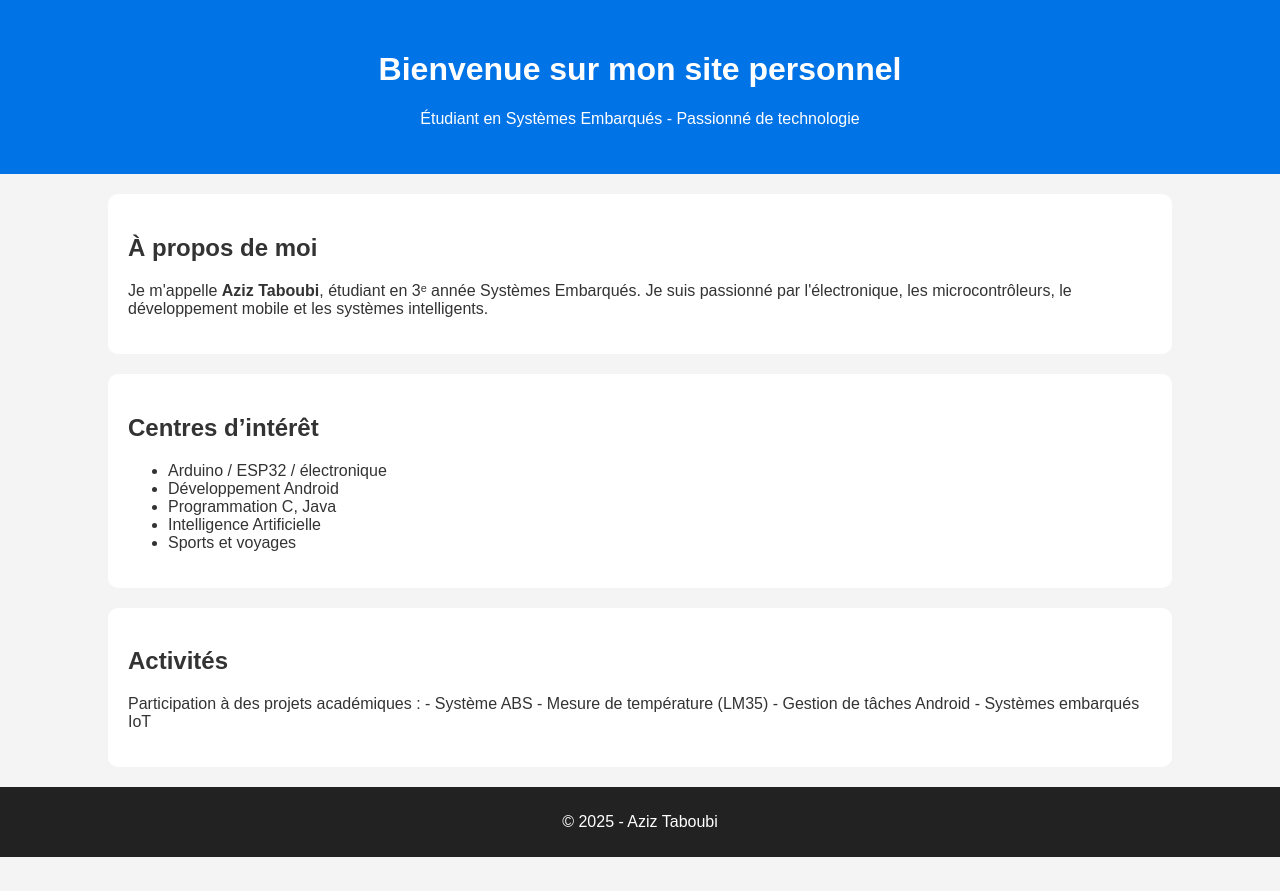
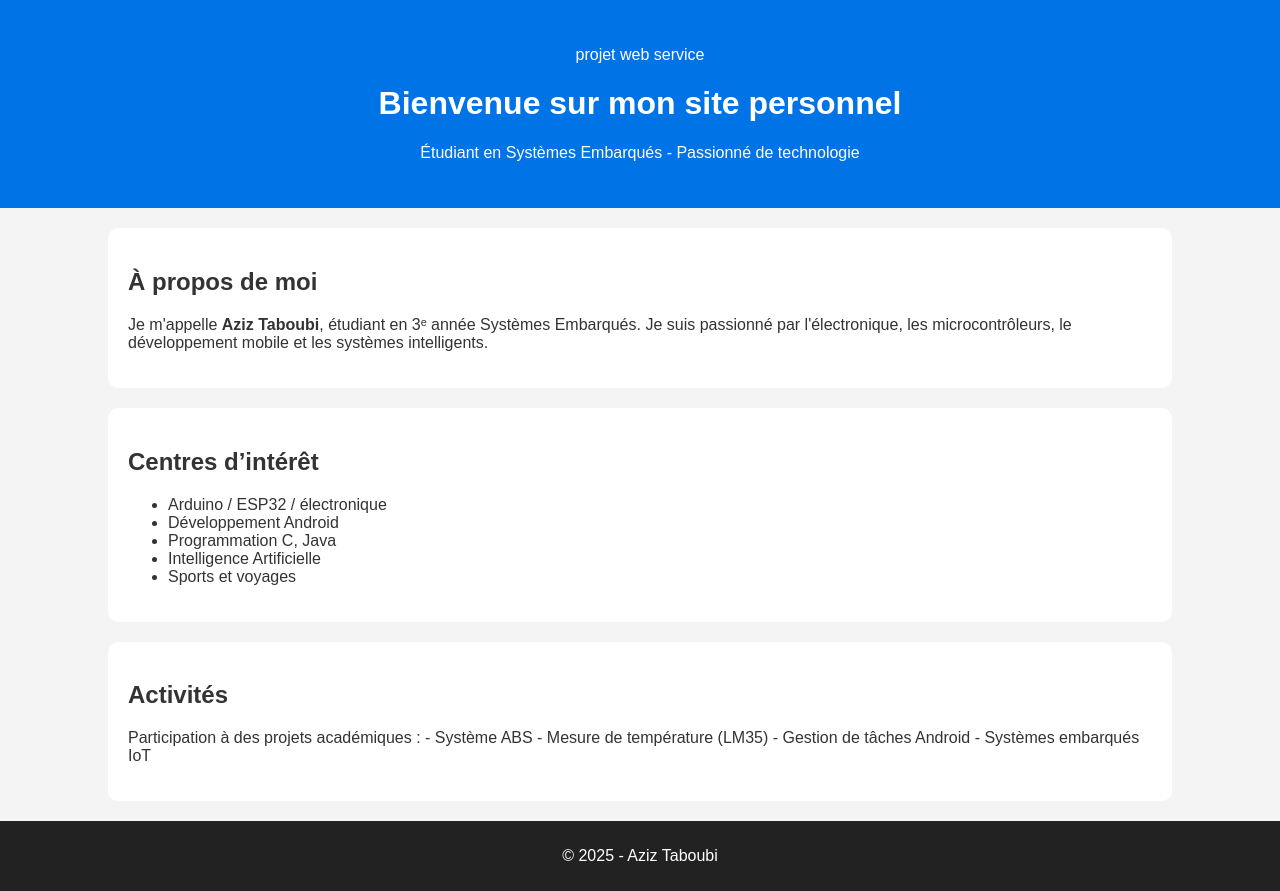
Before and after one commit to aziztaboubii123/portfolio-webservice, a plain HTML site: page index.html in a window 1280 px wide. Before the commit the page ends 857 px from the top, so only its background shows below. Drawn offline with Linux system fonts and the light colour scheme.

Commit message:
Add files via upload
Signed-off-by: aziztaboubii123 <tibouaziz2004@gmail.com>

```diff
--- a/index.html
+++ b/index.html
@@ -9,6 +9,7 @@
 <body>
 
     <header>
+        <p>projet web service</p>
         <h1>Bienvenue sur mon site personnel</h1>
         <p>Étudiant en Systèmes Embarqués - Passionné de technologie</p>
     </header>
```
